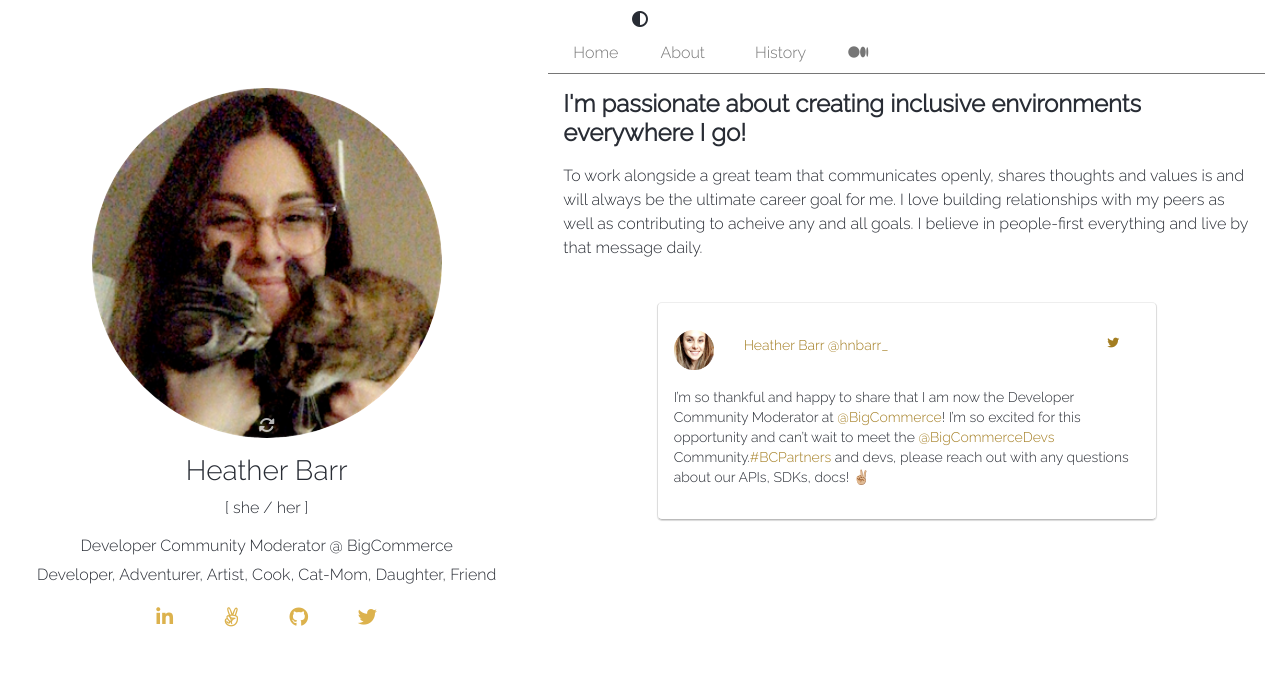
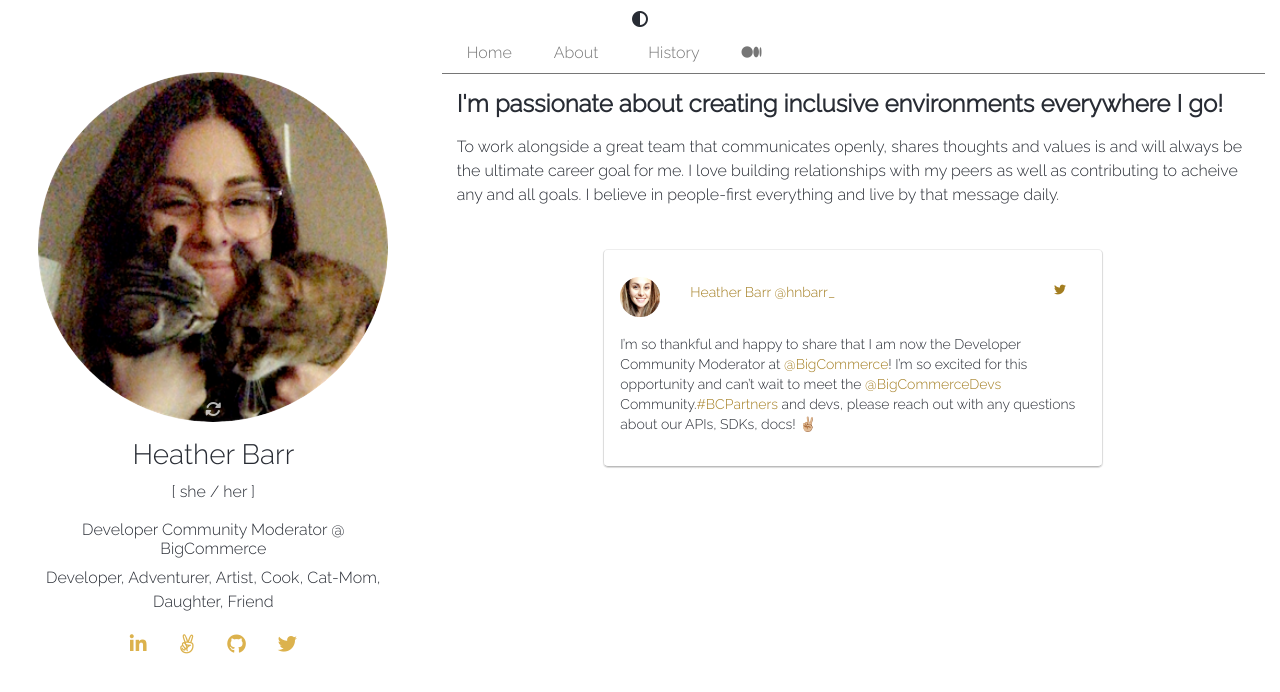
Before and after one commit to hnbarr/heatherbarr, a React (Create React App) app: page / in a window 1280 px wide. Shown: the top 692 px of the page. Built offline with nearby package versions, Linux system fonts and the light colour scheme.

Commit message:
modified layout of posts in media component

```diff
--- a/src/App.js
+++ b/src/App.js
@@ -28,10 +28,10 @@ function App() {
                 <i className="fa fa-adjust" onClick={themeToggler}></i>
               </div>
             </div>
-              <div className="col-12 col-md-6 d-print-none col-xl-5 d-flex align-items-center" id="desktopContact">
+              <div className="col-12 col-md-6 d-print-none col-xl-4 d-flex align-items-center" id="desktopContact">
                 <Contact/>
               </div>
-              <div className="col-12 col-md-6 col-xl-7">
+              <div className="col-12 col-md-6 col-xl-8">
               <NavTabs />
                 <div id="activePane">
                   <Switch>
--- a/src/components/Media.js
+++ b/src/components/Media.js
@@ -36,15 +36,15 @@ constructor(props) {
 
     render() {
         return (
-            <div id="blog" className="blog m-0">
-                <div className="blog__slider my-3 row m-0 d-flex justify-content-between">
+            <div id="blog" className="blog container">
+                <div className="blog__slider my-3 row m-0 d-flex justify-content-center">
                     {this.state.posts.slice(0,3).map((post, i)=>{
                         return (
-                            <div key={i} className="blog__post col-10 col-md-8 col-xl-3 my-3">
+                            <div key={i} className="blog__post col m-4 m-sm-3 m-md-2">
                                 <a href={post.link}>
                                     <div className="text-center">
                                         <img alt={post.title} src={post.thumbnail} className="blog__topImg"></img>
-                                        <h2 className="blog__title">{post.title+ '...'}</h2>
+                                        <h2 className="blog__title">{this.shortenText(this.toText(post.title), 0, 25)+ '...'}</h2>
                                     </div>
                                     <div className="blog__content">
                                         <div className="blog_preview">
--- a/src/main.scss
+++ b/src/main.scss
@@ -253,7 +253,7 @@ hr {
 
         &__post {
             border-radius: 8px;
-            height: fit-content
+            height: fit-content;
         }
     }
 }
```
Also changed, not shown: 1 other file (tests, documents, lock files or other folders).
